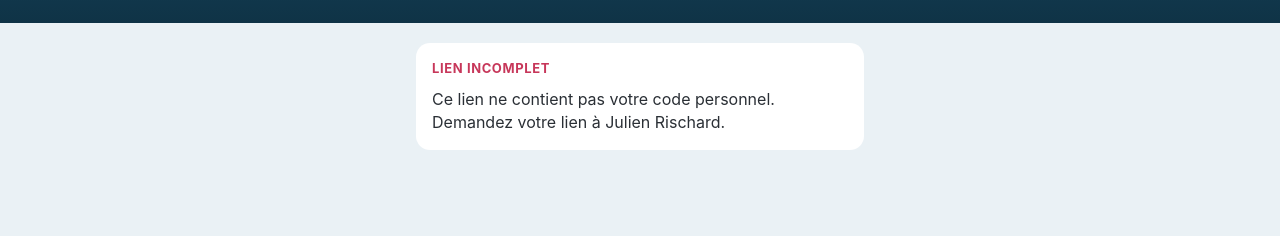
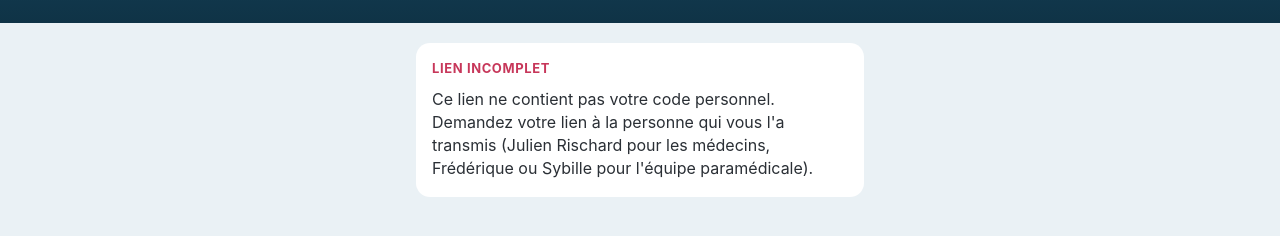
Before and after one commit to julienrischard-bit/planning, a plain HTML site: page index.html in a window 1280 px wide. Shown: the part 202-438 px from the top of the page. Drawn offline with Linux system fonts and the light colour scheme.

Commit message:
Update index.html

```diff
--- a/index.html
+++ b/index.html
@@ -42,7 +42,8 @@
 <main>
   <div id="erreur" class="card hide">
     <h2>Lien incomplet</h2>
-    Ce lien ne contient pas votre code personnel. Demandez votre lien à Julien Rischard.
+    Ce lien ne contient pas votre code personnel. Demandez votre lien à la personne qui vous l'a transmis
+    (Julien Rischard pour les médecins, Frédérique ou Sybille pour l'équipe paramédicale).
   </div>
   <div id="contenu" class="hide">
     <div class="card" id="ios">
@@ -71,9 +72,12 @@
 
   // Le code personnel est normalement après le « # » (jamais envoyé au serveur). Lecture tolérante :
   // l'adresse peut avoir été réencodée (« %23 » au lieu de « # ») ou porter les paramètres après « ? ».
+  // Codes acceptés (24/11/2026) : 2 à 24 lettres ou chiffres. Les médecins ont un code de 2 à 4 lettres (JR, MBK…),
+  // les paramédicaux un code de 5 caractères ou plus tiré de leur prénom (CECILEB…), que l'ancienne règle
+  // « 2 à 4 lettres » refusait (« Lien incomplet »).
   function lireParams() {
     var s = location.href; try { s = decodeURIComponent(s); } catch (e) {}
-    var u = s.match(/[#?&]u=([A-Za-z]{2,4})(?=&|$)/), k = s.match(/[#?&]k=([A-Za-z0-9]+)/), g = /[#?&]go=1/.test(s);
+    var u = s.match(/[#?&]u=([A-Za-z0-9]{2,24})(?=&|$)/), k = s.match(/[#?&]k=([A-Za-z0-9]+)/), g = /[#?&]go=1/.test(s);
     return { u: u ? u[1].toUpperCase() : '', k: k ? k[1] : '', go: g ? '1' : '' };
   }
   var p = lireParams();
```
